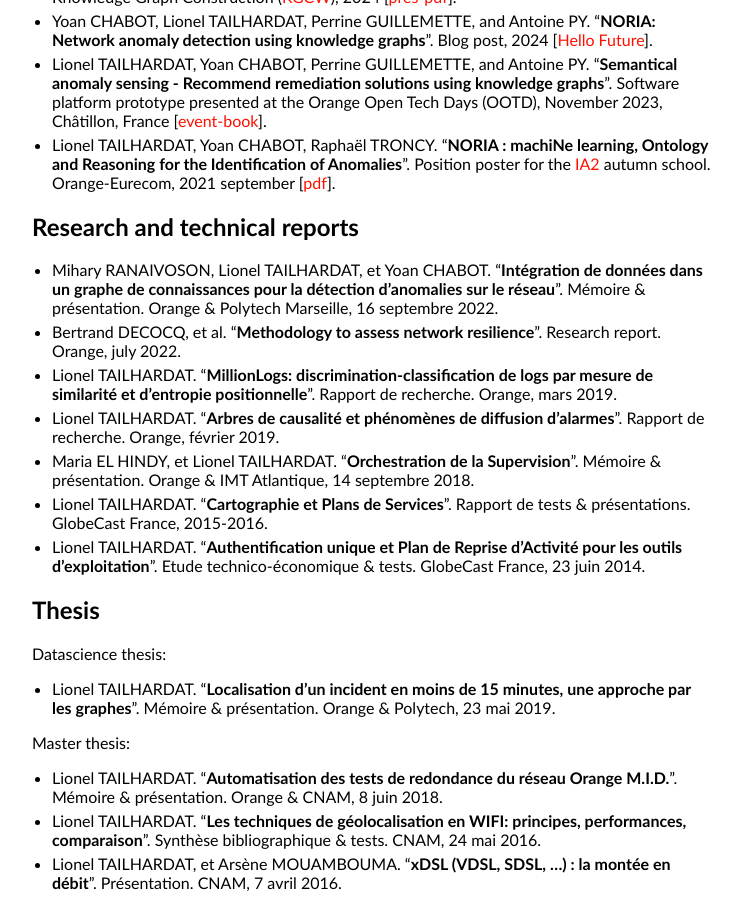
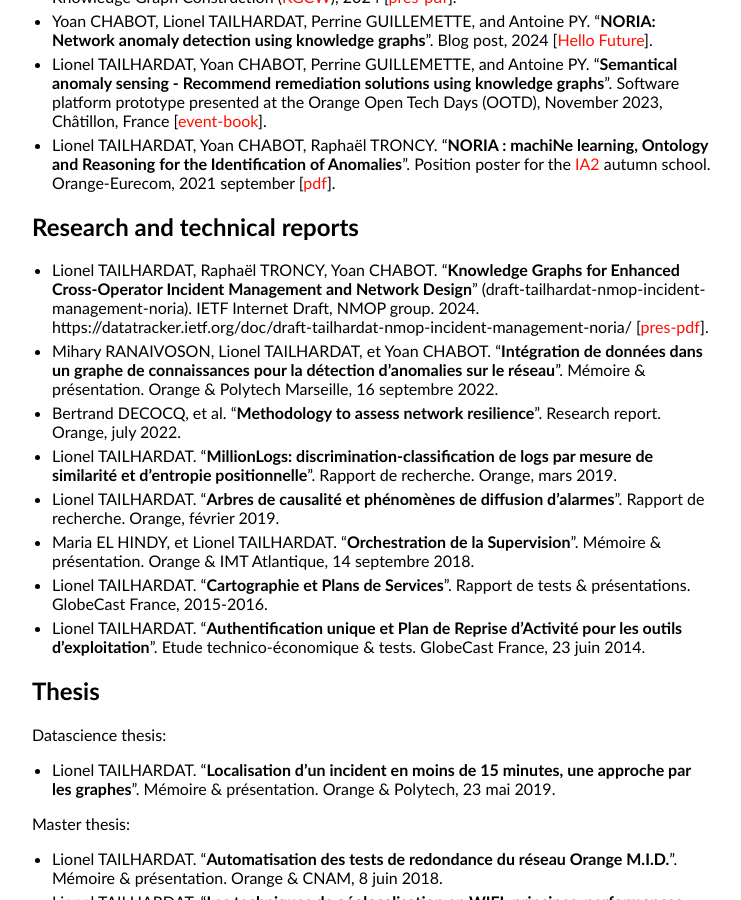
Before and after one commit to GenEars/GenEars.github.io, a Jekyll site: the page built from publications.md, in a window 1280 px wide and 900 px high, scrolled down 1109 px. Shown: the whole window, without its empty margins (258-999 px from the left). Built offline with Jekyll 4.4.1, drawn with Linux system fonts in a browser that asks for light colours.

Commit message:
Added draft-tailhardat-nmop-incident-management-noria ref and slide deck.
Signed-off-by: lionel.tailhardat <lionel.tailhardat@orange.com>

```diff
--- a/publications.md
+++ b/publications.md
@@ -60,6 +60,10 @@ title: Publications - Lionel TAILHARDAT
 
 ## Research and technical reports
 
+* Lionel TAILHARDAT, Raphaël TRONCY, Yoan CHABOT.
+  "**Knowledge Graphs for Enhanced Cross-Operator Incident Management and Network Design**" (draft-tailhardat-nmop-incident-management-noria).
+  IETF Internet Draft, NMOP group. 2024.
+  https://datatracker.ietf.org/doc/draft-tailhardat-nmop-incident-management-noria/ [[pres-pdf](pubs/IETF-NMOP-2024-draft-tailhardat-nmop-incident-management-noria-pres.pdf)].
 * Mihary RANAIVOSON, Lionel TAILHARDAT, et Yoan CHABOT.
   "**Intégration de données dans un graphe de connaissances pour la détection d’anomalies sur le réseau**".
   Mémoire & présentation. Orange & Polytech Marseille, 16 septembre 2022.
```
Also changed, not shown: 1 other file.
